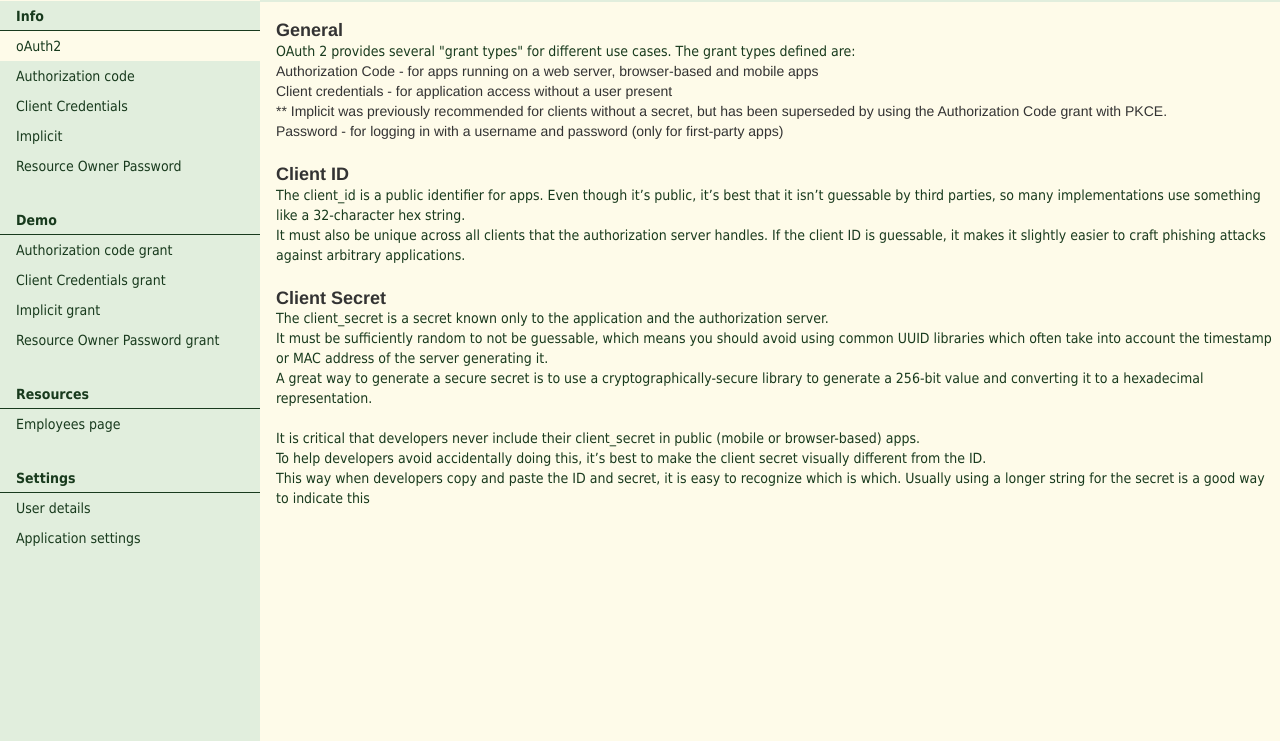
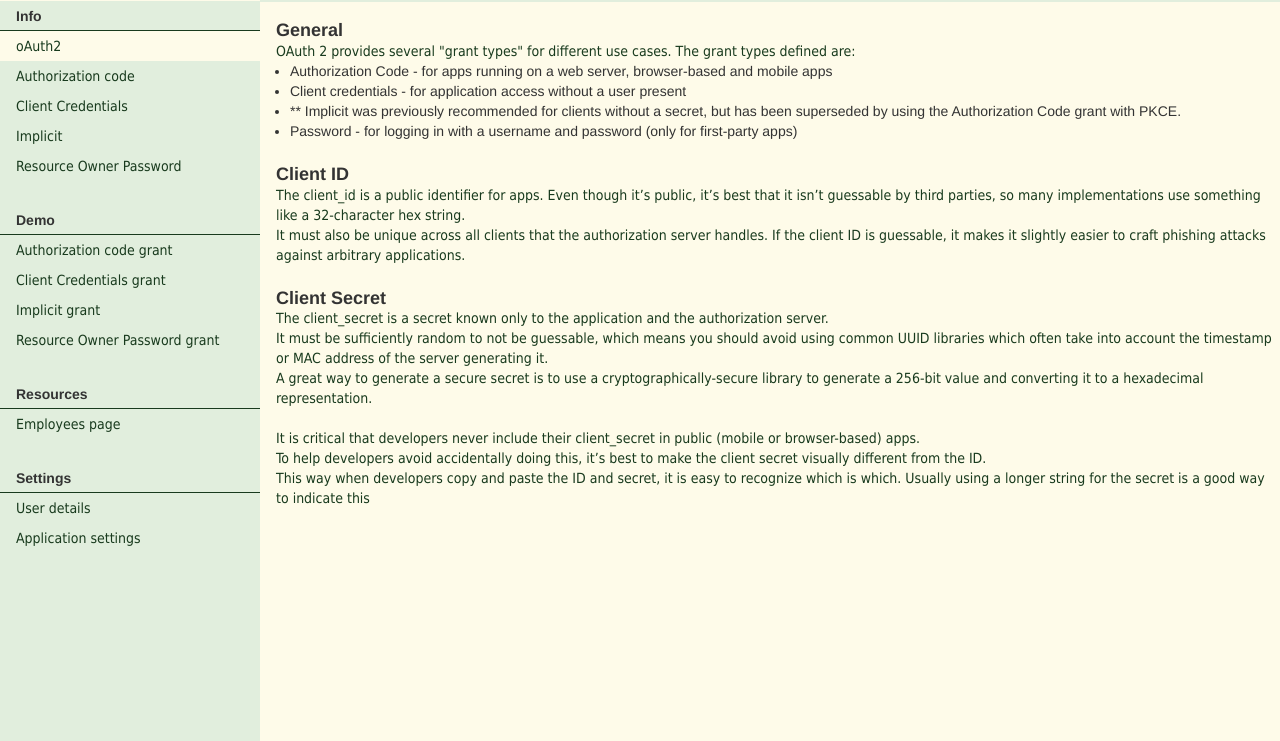
Before and after one commit to KerenYaakov5/oAuth2-Security-Project, a plain HTML site: page App/info-html/oauth2.html in a window 1280 px wide. Shown: the part 59-800 px from the top of the page. Drawn offline with nearby package versions, Linux system fonts and the light colour scheme.

Commit message:
Fixed html errors and warnings

```diff
--- a/App/css/styles.css
+++ b/App/css/styles.css
@@ -27,7 +27,7 @@ p, span {
     color: var(--primary-text-color);
 }
 
-ul {
+#left-menu ul {
     list-style: none;
     padding: 0px;
 }
@@ -91,13 +91,13 @@ p, span {
     max-height: calc(100vh - 70px);
 }
 
-#left-menu li, #left-menu .section-title {
+#left-menu li {
     height: 30px;
     padding-left: 16px;
     line-height: 30px;
 }
 
-#left-menu li {
+#left-menu li:not(.section-title) {
     cursor: pointer;
 }
 
@@ -119,7 +119,7 @@ p, span {
 }
 
 /* Main content */
-#main-content {
+main {
     background-color: var(--primary-bg-color);
     width: calc(100vw - 260px);
 }
@@ -135,14 +135,18 @@ p, span {
     border-color: var(--light-bg-color);
 }
 
-h1 ~ main {
+h1 ~ #main-content {
     margin-left: 16px;
 }
 
-main h4 {
+#main-content h4 {
     font-weight: bold;
 }
 
-main h4:not(:first-child) {
+#main-content h4:not(:first-child) {
     margin-top: 24px;
 }
+
+#main-content ul {
+    margin-left: 14px;
+}
--- a/App/info-html/oauth2.html
+++ b/App/info-html/oauth2.html
@@ -15,46 +15,45 @@
     </head>
     <body>
         <div id="wrapper">
-            <section id="left-menu">
+            <div id="left-menu">
                 <div id="logo"></div>
                 <ul>
-                    <p class="section-title">Info</p>
+                    <li class="section-title">Info</li>
                     <li class="active"><a href="#"><p>oAuth2</p></a></li>
                     <li><a href="authorization-code-info.html"><p>Authorization code</p></a></li>
                     <li><a href="client-credentials-info.html"><p>Client Credentials</p></a></li>
                     <li><a href="implicit-info.html"><p>Implicit</p></a></li>
                     <li><a href="resource-owner-password-info.html"><p>Resource Owner Password</p></a></li>
 
-                    <p class="section-title">Demo</p>
+                    <li class="section-title">Demo</li>
                     <li><a href="../demo-html/authorization-code.html"><p>Authorization code grant</p></a></li>
                     <li><a href="../demo-html/client-credentials.html"><p>Client Credentials grant</p></a></li>
                     <li><a href="../demo-html/implicit.html"><p>Implicit grant</p></a></li>
                     <li><a href="../demo-html/resource-owner-password.html"><p>Resource Owner Password grant</p></a></li>
 
-                    <p class="section-title">Resources</p>
+                    <li class="section-title">Resources</li>
                     <li><a href="../resource-html/employees.html"><p>Employees page</p></a></li>
 
-                    <p class="section-title">Settings</p>
+                    <li class="section-title">Settings</li>
                     <li><a href="../user-details.html"><p>User details</p></a></li>
                     <li><a href="../settings.html"><p>Application settings</p></a></li>
                 </ul>
-            </section>
+            </div>
 
-            <section id="main-content">
+            <main>
                 <h1>oAuth2</h1>
 
-                <main>
+                <div id="main-content">
                     <h4>General</h4>
                     <p>
                         OAuth 2 provides several "grant types" for different use cases. The grant types defined are:<br>
+                    </p>
                     <ul>
                         <li>Authorization Code - for apps running on a web server, browser-based and mobile apps</li>
                         <li>Client credentials - for application access without a user present</li>
                         <li>** Implicit was previously recommended for clients without a secret, but has been superseded by using the Authorization Code grant with PKCE.</li>
                         <li>Password - for logging in with a username and password (only for first-party apps)</li>
                     </ul>
-                    </p>
-
 
                     <h4>Client ID</h4>
                     <p>
@@ -77,10 +76,8 @@
                         Usually using a longer string for the secret is a good way to indicate this
                     </p>
 
-
+                </div>
             </main>
-
-            </section>
         </div>
     </body>
 </html>
```
Also changed, not shown: App/app-settings.html (+9 -11 lines), App/demo-html/authorization-code.html (+9 -11 lines), App/demo-html/client-credentials.html (+11 -10 lines), App/demo-html/implicit.html (+9 -11 lines), App/demo-html/resource-owner-password.html (+9 -11 lines), App/info-html/authorization-code-info.html (+9 -11 lines), App/info-html/client-credentials-info.html (+10 -10 lines), App/info-html/implicit-info.html (+9 -11 lines), App/info-html/resource-owner-password-info.html (+9 -11 lines), App/js/requestAccessToken.js (+4 -4 lines), App/user-details.html (+10 -10 lines). Lines whose indentation alone changed are shown as unchanged.
